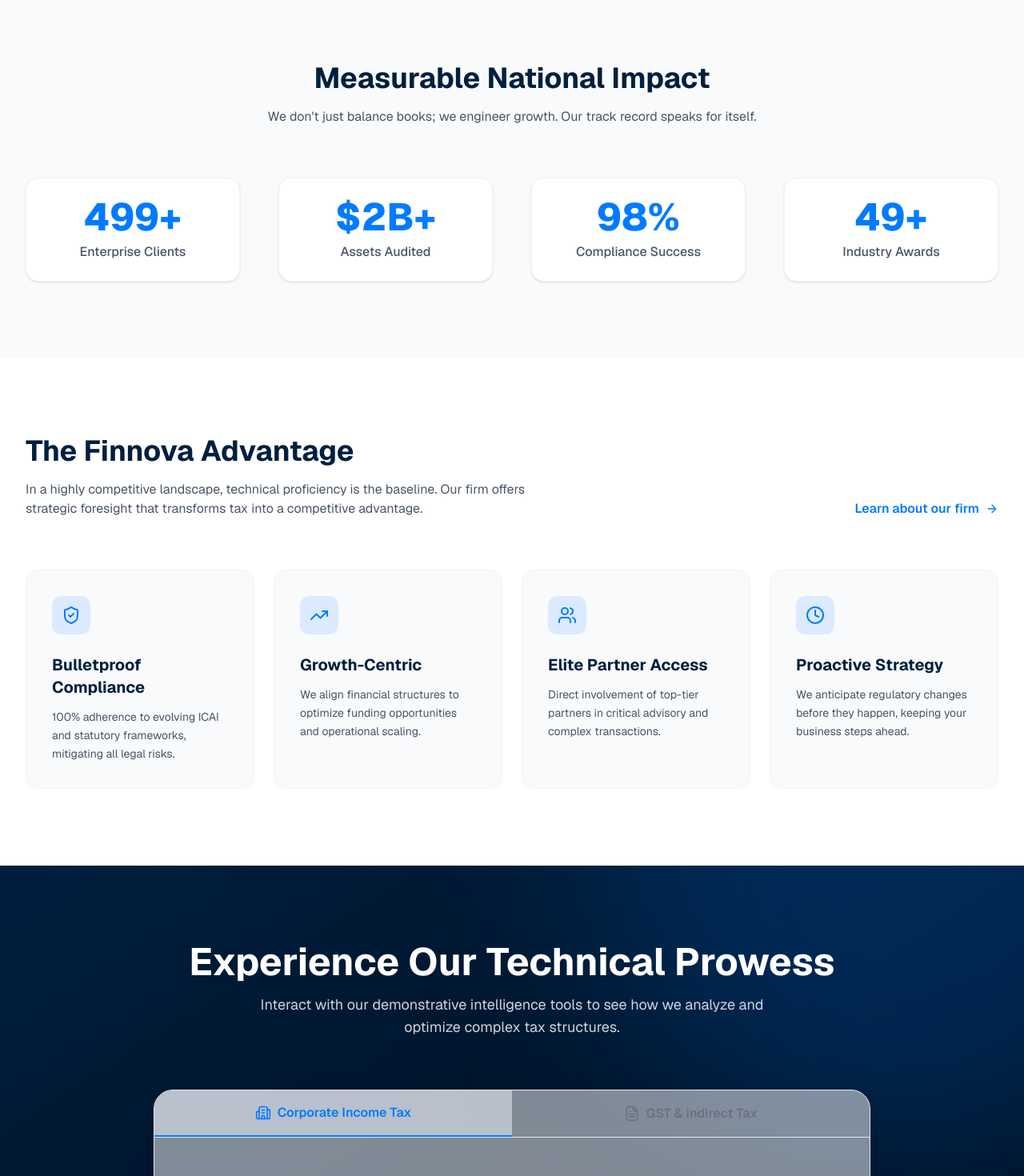
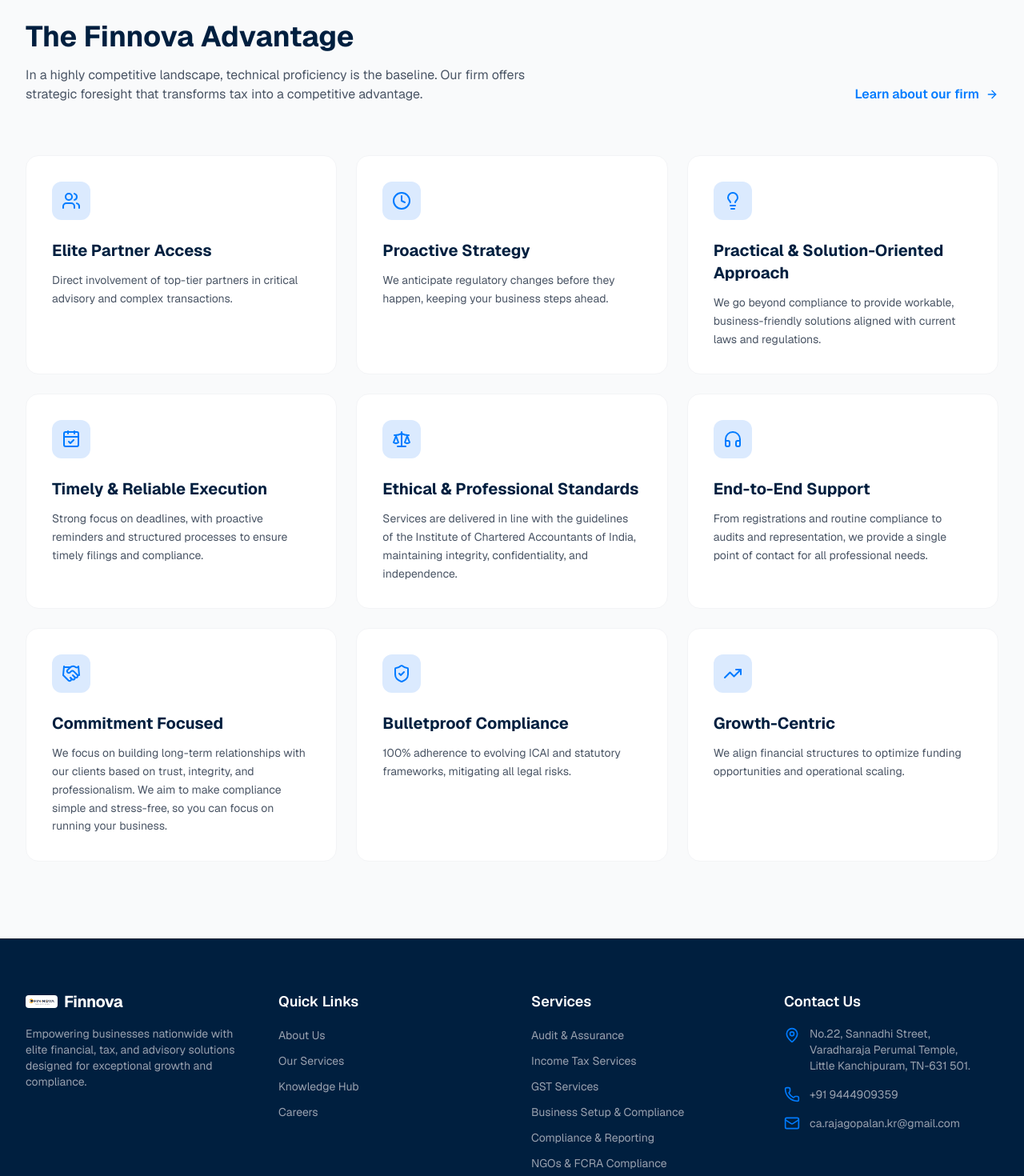
Before and after one commit to sriram263/finnova-solutions, a Next.js app: page / in a window 1280 px wide. Shown: the part 1000-2470 px from the top of the page at 80% size. Built offline with nearby package versions, Linux system fonts and the light colour scheme.

Commit message:
edits in home page advantages

```diff
--- a/app/page.tsx
+++ b/app/page.tsx
@@ -1,11 +1,9 @@
 "use client";
 
 import { motion } from "framer-motion";
-import { ArrowRight, ShieldCheck, TrendingUp, Users, Clock } from "lucide-react";
+import { ArrowRight, ShieldCheck, TrendingUp, Users, Clock, Lightbulb, CalendarCheck, Scale, Headphones, Handshake } from "lucide-react";
 import Link from "next/link";
 import { TrustBar } from "@/components/ui/TrustBar";
-import { AnimatedCounter } from "@/components/ui/AnimatedCounter";
-import { TaxTool } from "@/components/ui/TaxTool";
 
 export default function Home() {
   return (
@@ -35,9 +33,6 @@
               <span className="text-transparent bg-clip-text bg-gradient-to-r from-brand-blue to-blue-400">
                 Financial Strategy
               </span>
-              <span className="block text-2xl md:text-3xl mt-4 text-brand-navy dark:text-gray-300 font-semibold normal-case tracking-normal">
-                Led by Rajagopalan KR, ACA | ACMA
-              </span>
             </motion.h1>
 
             <motion.div
@@ -46,7 +41,7 @@
               transition={{ duration: 0.5, delay: 0.15 }}
               className="text-2xl md:text-4xl font-serif italic text-brand-blue mb-8 leading-tight drop-shadow-sm"
             >
-              "We value your values"
+              &quot;We value your values&quot;
             </motion.div>
 
             <motion.p
@@ -55,7 +50,7 @@
               transition={{ duration: 0.5, delay: 0.2 }}
               className="text-xl md:text-2xl text-gray-600 dark:text-gray-300 mb-10 max-w-3xl mx-auto font-light"
             >
-              Empowering top-tier organizations and innovative startups with precise tax engineering, forensic auditing, and strategic compliance.
+              Empowering top-tier organizations and innovative startups with precise tax engineering, auditing, and strategic compliance.
             </motion.p>
 
             <motion.div
@@ -84,41 +79,8 @@
       {/* Trust Bar */}
       <TrustBar />
 
-      {/* Our Impact Section */}
+      {/* Why Choose Us */}
       <section className="py-24 bg-gray-50 dark:bg-[#000813]">
-        <div className="max-w-7xl mx-auto px-4 sm:px-6 lg:px-8">
-          <div className="text-center mb-16">
-            <h2 className="text-3xl md:text-4xl font-bold text-brand-navy dark:text-white mb-4">Measurable National Impact</h2>
-            <p className="text-gray-600 dark:text-gray-400 max-w-2xl mx-auto">We don't just balance books; we engineer growth. Our track record speaks for itself.</p>
-          </div>
-
-          <div className="grid grid-cols-2 md:grid-cols-4 gap-8 md:gap-12 text-center">
-            {[
-              { value: 500, suffix: "+", label: "Enterprise Clients" },
-              { value: 2, suffix: "B+", prefix: "$", label: "Assets Audited" },
-              { value: 99, suffix: "%", label: "Compliance Success" },
-              { value: 50, suffix: "+", label: "Industry Awards" },
-            ].map((stat, i) => (
-              <motion.div
-                key={i}
-                initial={{ opacity: 0, scale: 0.9 }}
-                whileInView={{ opacity: 1, scale: 1 }}
-                viewport={{ once: true }}
-                transition={{ duration: 0.5, delay: i * 0.1 }}
-                className="p-6 bg-white dark:bg-[#001224] rounded-2xl shadow-sm border border-gray-100 dark:border-gray-800"
-              >
-                <div className="text-4xl md:text-5xl font-extrabold text-brand-blue mb-2 flex justify-center">
-                  <AnimatedCounter value={stat.value} suffix={stat.suffix} prefix={stat.prefix} />
-                </div>
-                <div className="text-gray-600 dark:text-gray-400 font-medium">{stat.label}</div>
-              </motion.div>
-            ))}
-          </div>
-        </div>
-      </section>
-
-      {/* Why Choose Us */}
-      <section className="py-24 bg-white dark:bg-[#000c19]">
         <div className="max-w-7xl mx-auto px-4 sm:px-6 lg:px-8">
           <div className="flex flex-col md:flex-row justify-between items-end mb-16 gap-6">
             <div className="max-w-2xl">
@@ -132,8 +94,43 @@
             </Link>
           </div>
 
-          <div className="grid grid-cols-1 md:grid-cols-2 lg:grid-cols-4 gap-6">
+          <div className="grid grid-cols-1 md:grid-cols-2 lg:grid-cols-3 gap-6">
             {[
+              {
+                icon: Users,
+                title: "Elite Partner Access",
+                desc: "Direct involvement of top-tier partners in critical advisory and complex transactions."
+              },
+              {
+                icon: Clock,
+                title: "Proactive Strategy",
+                desc: "We anticipate regulatory changes before they happen, keeping your business steps ahead."
+              },
+              {
+                icon: Lightbulb,
+                title: "Practical & Solution-Oriented Approach",
+                desc: "We go beyond compliance to provide workable, business-friendly solutions aligned with current laws and regulations."
+              },
+              {
+                icon: CalendarCheck,
+                title: "Timely & Reliable Execution",
+                desc: "Strong focus on deadlines, with proactive reminders and structured processes to ensure timely filings and compliance."
+              },
+              {
+                icon: Scale,
+                title: "Ethical & Professional Standards",
+                desc: "Services are delivered in line with the guidelines of the Institute of Chartered Accountants of India, maintaining integrity, confidentiality, and independence."
+              },
+              {
+                icon: Headphones,
+                title: "End-to-End Support",
+                desc: "From registrations and routine compliance to audits and representation, we provide a single point of contact for all professional needs."
+              },
+              {
+                icon: Handshake,
+                title: "Commitment Focused",
+                desc: "We focus on building long-term relationships with our clients based on trust, integrity, and professionalism. We aim to make compliance simple and stress-free, so you can focus on running your business."
+              },
               {
                 icon: ShieldCheck,
                 title: "Bulletproof Compliance",
@@ -143,22 +140,12 @@
                 icon: TrendingUp,
                 title: "Growth-Centric",
                 desc: "We align financial structures to optimize funding opportunities and operational scaling."
-              },
-              {
-                icon: Users,
-                title: "Elite Partner Access",
-                desc: "Direct involvement of top-tier partners in critical advisory and complex transactions."
-              },
-              {
-                icon: Clock,
-                title: "Proactive Strategy",
-                desc: "We anticipate regulatory changes before they happen, keeping your business steps ahead."
               }
             ].map((feature, i) => (
               <motion.div
                 key={i}
                 whileHover={{ y: -5 }}
-                className="p-8 rounded-2xl bg-gray-50 dark:bg-[#001224] border border-gray-100 dark:border-gray-800 group hover:border-brand-blue/30 hover:shadow-lg transition-all duration-300"
+                className="p-8 rounded-2xl bg-white dark:bg-[#001224] border border-gray-100 dark:border-gray-800 group hover:border-brand-blue/30 hover:shadow-lg transition-all duration-300"
               >
                 <div className="w-12 h-12 rounded-xl bg-blue-100 dark:bg-brand-blue/20 flex items-center justify-center text-brand-blue mb-6 group-hover:scale-110 transition-transform">
                   <feature.icon className="w-6 h-6" />
@@ -172,21 +159,6 @@
           </div>
         </div>
       </section>
-
-      {/* Interactive Tool Preview */}
-      <section className="py-24 bg-gradient-to-br from-[#001F3F] to-[#000813] text-white overflow-hidden relative">
-        <div className="absolute top-0 right-0 w-[800px] h-[800px] bg-brand-blue/20 rounded-full blur-[120px] -translate-y-1/2 translate-x-1/3"></div>
-        <div className="max-w-7xl mx-auto px-4 sm:px-6 lg:px-8 relative z-10">
-          <div className="text-center mb-16">
-            <h2 className="text-3xl md:text-5xl font-bold mb-4">Experience Our Technical Prowess</h2>
-            <p className="text-gray-300 max-w-2xl mx-auto text-lg">
-              Interact with our demonstrative intelligence tools to see how we analyze and optimize complex tax structures.
-            </p>
-          </div>
-
-          <TaxTool />
-        </div>
-      </section>
     </div>
   );
 }
```
